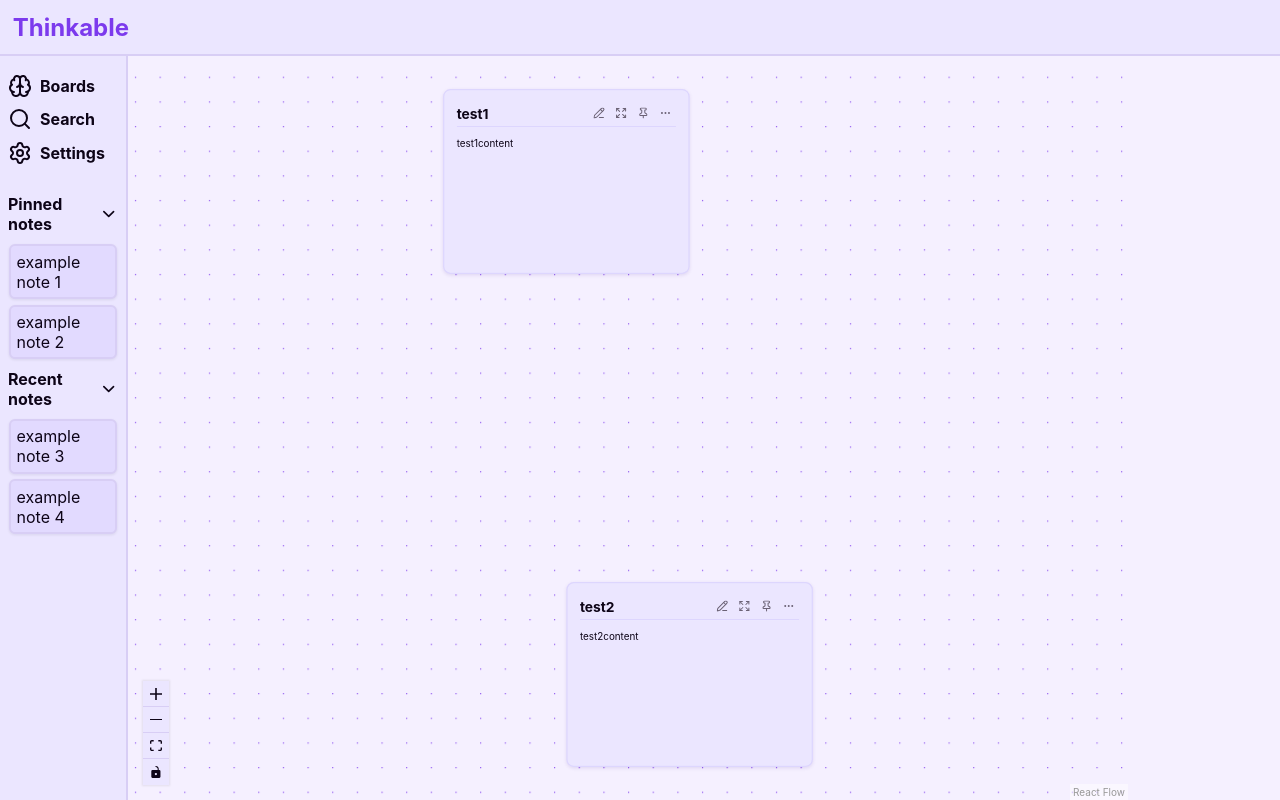
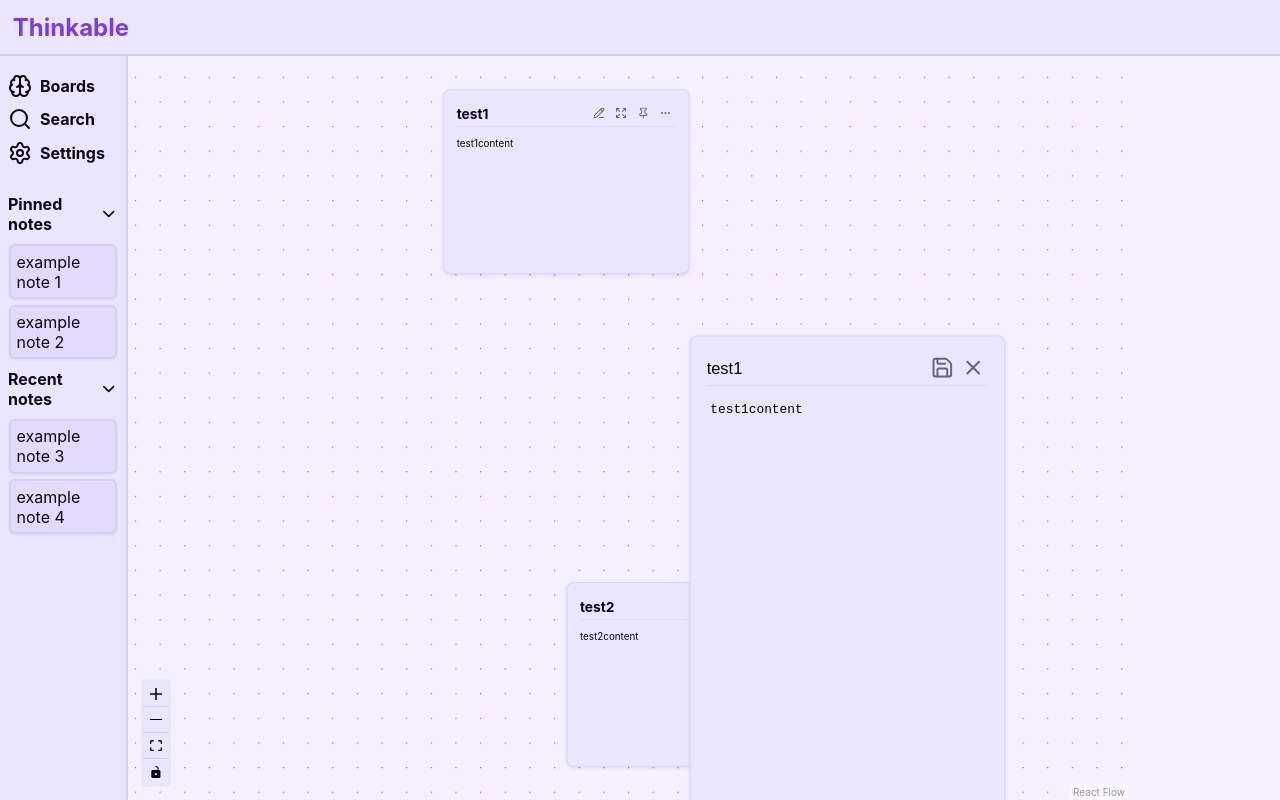
Before and after one commit to ami0628/thinkable, a React (Vite) app: page /board in a window 1280 px wide. Both pictures are taken after a click on the icon 621 px from the left and 112 px from the top of the page. Built offline with nearby package versions, Linux system fonts and the light colour scheme.

Commit message:
notes can now be expanded

```diff
--- a/src/components/Board/Board.tsx
+++ b/src/components/Board/Board.tsx
@@ -1,17 +1,35 @@
 import "./Board.css"
-import { ReactFlow, Controls, Background, applyNodeChanges, useReactFlow, type NodeChange } from "@xyflow/react"
+import { ReactFlow, Controls, Background, applyNodeChanges, useReactFlow } from "@xyflow/react"
+import type {Node} from "@xyflow/react"
 import "@xyflow/react/dist/style.css";
 import Note from "../Note/Note";
+import ExpandedNote from "../Note/ExpandedNote"
 import { useState } from "react"
 
 const nodeTypes = {
-    note: Note
+    note: Note,
+    expandedNote: ExpandedNote
 };
+
+type NoteData = {
+    title: string,
+    content: string,
+    onExpand: (data:any) => void
+}
+
+type ExpandedNoteData = {
+    title: string,
+    content: string,
+    originalId: string,
+    updateNodeData: (id:string, data:any) => void
+}
+
+type BoardNode = Node<NoteData | ExpandedNoteData>
 
 let lastClick = 0;
 
 function Board(){
-    const [nodes, setNodes] = useState([
+    const [nodes, setNodes] = useState<BoardNode[]>([
         {
             id:crypto.randomUUID(),
             type:"note",
@@ -21,7 +39,8 @@ function Board(){
             },
             data:{
                 title:"test1",
-                content:"test1content"
+                content:"test1content",
+                onExpand
             }
         },
         {
@@ -33,11 +52,13 @@ function Board(){
             },
             data:{
                 title:"test2",
-                content:"test2content"
+                content:"test2content",
+                onExpand
             }
         }
 
     ]);
+
 
     function updateNodeData(id: string, newData:any){
         setNodes(
@@ -55,10 +76,11 @@ function Board(){
         );
     }
 
-    function handleNodeChanges(changes: NodeChange<{ id: `${string}-${string}-${string}-${string}-${string}`; type: string; position: { x: number; y: number; }; data: { title: string; content: string; }; }>[]) {
+    function handleNodeChanges(changes:any) {
         setNodes((nodes) => applyNodeChanges(changes, nodes))
     }
 
+    // useReactFlow returns several helper functions, picking one to use
     const screenToFlowPosition = useReactFlow().screenToFlowPosition;
 
     function handleClick(data: { clientX: any; clientY: any; }){
@@ -85,10 +107,29 @@ function Board(){
             },
             data:{
                 title:"",
-                content:""
+                content:"",
+                onExpand
             }
         }
         setNodes(currentItems =>[...currentItems, newNote])
+    }
+
+    function onExpand(noteData:any){
+        const newExpandedNote = {
+            id: crypto.randomUUID(),
+            type:"expandedNote",
+            position:{
+                x:400,
+                y:400
+            },
+            data:{
+                title: noteData.title,
+                content: noteData.content,
+                originalId: noteData.id,
+                updateNodeData
+            },
+        }
+        setNodes(currentItems =>[...currentItems, newExpandedNote])
     }
 
 
@@ -96,7 +137,7 @@ function Board(){
 
     return(
         <main className="board-container">
-            <ReactFlow nodes={nodes} fitView nodeTypes={nodeTypes} nodesDraggable={true} maxZoom={8} zoomOnDoubleClick={false}
+            <ReactFlow nodes={nodes} fitView nodeTypes={nodeTypes} nodesDraggable={true} minZoom={0.1} maxZoom={8} zoomOnDoubleClick={false}
             onNodesChange={handleNodeChanges} onPaneClick={handleClick}>
                 <Background/>
                 <Controls />
--- /dev/null
+++ b/src/components/Note/ExpandedNote.css
@@ -0,0 +1,86 @@
+.expandedNote{
+    width: 20vw;
+    height: 55vh;
+
+    background-color: var(--surface);
+    border: solid 1px var(--note-border);
+    border-radius: var(--radius-sm);
+    box-shadow: 0 1px 3px var(--note-shadow);
+
+    display: flex;
+    flex-direction: column;
+
+    color:var(--text-primary);
+
+    transition: var(--transition-fast);
+
+    padding:5%;
+    gap:2.5%;
+}
+
+.expandedNote h3{
+    padding: 0;
+    margin: 0;
+    display: flex;
+    flex-direction: row;
+    justify-content: space-between;
+    align-items: center;
+}
+
+.titleInput{
+    background-color: var(--surface);
+    border: none !important;
+    flex:1;
+}
+
+.expandedNoteHeader{
+    background-color: var(--surface);
+    border: none;
+    border-bottom: solid 1px var(--note-border);
+    transition: var(--transition-fast);
+    display: flex;
+    justify-content: space-between;
+}
+
+.contentInput{
+    flex:1;
+    background-color: var(--surface);
+    border-radius: var(--radius-sm);
+    border:solid 1px var(--surface);
+    transition: var(--transition-fast);
+}
+
+.contentInput:focus, .titleInput:focus{
+    outline:none;
+    box-shadow: none;
+}
+
+.expandedNoteHeader:has(.titleInput:focus), .contentInput:focus{
+    border-color: var(--primary) !important;
+}
+
+.contentInput:hover, .expandedNoteHeader:has(.titleInput:hover){
+    border-color: var(--primary-other);
+}
+
+.expandedNote input{
+    padding: 0;
+    margin: 0;
+    border-bottom: solid 1px var(--note-border);
+    border-radius: 1px;
+}
+
+.expandedNote textArea{
+    font-size: 0.8em;
+}
+
+.icon:hover{
+    cursor:pointer;
+    color:var(--text-secondary);
+    background-color: var(--surface-hover);
+}
+
+.icons{
+    display: flex;
+    gap:0.1em;
+}
--- /dev/null
+++ b/src/components/Note/ExpandedNote.tsx
@@ -0,0 +1,17 @@
+import "./ExpandedNote.css"
+import { X, Save } from "lucide-react";
+
+function ExpandedNote (props:any){
+    const data = props.data;
+    return(
+        <div className="expandedNote nowheel">
+            <div className="expandedNoteHeader">
+                <input className="titleInput nodrag" defaultValue={data.title ? data.title : "New Note" }/>
+                <div className="icons"> <Save className="icon"/> <X className="icon"/> </div>
+            </div>
+            <textarea className="contentInput nodrag" defaultValue={data.content ? data.content : "Content will display here"}/>
+        </div>
+    )
+}
+
+export default ExpandedNote
--- a/src/components/Note/Note.tsx
+++ b/src/components/Note/Note.tsx
@@ -3,7 +3,7 @@ import "./Note.css"
 import {PencilLine, Pin, PinOff, Ellipsis, Expand} from "lucide-react"
 
 function Note(props: { data: any}){
-    let [pinned,setPinned] = useState(false)
+    const [pinned,setPinned] = useState(false)
     const data = props.data
 
     function togglePinned(){
@@ -11,10 +11,10 @@ function Note(props: { data: any}){
     }
 
     return(
-        <div className="note">
+        <div className="note nowheel">
             <div>
                 {/* if data exists, use that, otherwise default */}
-                <h3> {data.title ? data.title : "New Note" } <div className="icons"> <PencilLine className="icon"/> <Expand className="icon" />{!pinned? <Pin onClick={togglePinned} className="icon"/> : <PinOff onClick={togglePinned} className="icon"/>} <Ellipsis className="icon"/> </div></h3>
+                <h3> {data.title ? data.title : "New Note" } <div className="icons nodrag nopan"> <PencilLine className="icon"/> <Expand onClick={(event) => {event.stopPropagation(); data.onExpand(props.data)}} className="icon nodrag nopan" />{!pinned? <Pin onClick={(event) => {event.stopPropagation(); togglePinned()}} className="icon"/> : <PinOff onClick={togglePinned} className="icon"/>} <Ellipsis className="icon"/> </div></h3>
                 <p> {data.content ? data.content : "Content will display here"} </p>
             </div>
         </div>
--- a/src/index.css
+++ b/src/index.css
@@ -60,6 +60,9 @@
   cursor: pointer;
 }
 
+textArea{
+  resize:none;
+}
 
 
 
```
